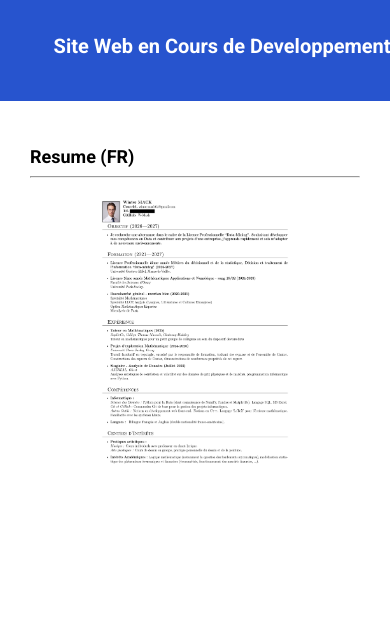
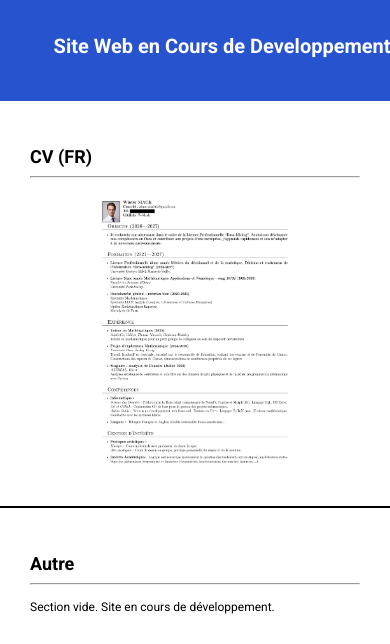
Before and after one commit to W-Mack/winter-mack-website, a plain HTML site: page src/fr/index.html in a window 390 px wide. Shown: the part 338-982 px from the top of the page. Before the commit the page ends 844 px from the top, so only its background shows below. Drawn offline with Linux system fonts and the light colour scheme.

Commit message:
updated files

```diff
--- a/src/fr/index.html
+++ b/src/fr/index.html
@@ -34,11 +34,15 @@
             </div>
         </div>
         <div id="resume">
-            <h2>Resume (FR)<hr></h2>
+            <h2>CV (FR)<hr></h2>
             <div id="resume-img-div">
                 <img src="CV_fr.jpg" width="60%">
             </div>
         </div>
+        <div id="other">
+            <h2>Autre<hr></h2>
+            Section vide. Site en cours de développement.
+        </div>
     </div>
 </body>
 </html>
--- a/src/fr/styles.css
+++ b/src/fr/styles.css
@@ -88,6 +88,11 @@ nav a {
     text-align: center;
 }
 
+#other {
+    border-top: 2px solid var(--textColor);
+    padding: 250px 250px;
+}
+
 @media only screen and (orientation: portrait) {
     body {
         font-size: 12px;
@@ -99,6 +104,10 @@ nav a {
 
     h1 .div-keyword {
         font-size: 32px;
+    }
+
+    #other {
+        padding: 30px 30px;
     }
 
 
@@ -140,6 +149,10 @@ nav a {
         font-size: 32px;
     }
 
+    #other {
+        padding: 30px 30px;
+    }
+
     #topbar {
         grid-template-columns: auto;
         grid-template-rows: auto auto auto;
--- a/src/styles.css
+++ b/src/styles.css
@@ -88,6 +88,11 @@ nav a {
     text-align: center;
 }
 
+#other {
+    border-top: 2px solid var(--textColor);
+    padding: 250px 250px;
+}
+
 @media only screen and (orientation: portrait) {
     body {
         font-size: 12px;
@@ -99,6 +104,10 @@ nav a {
 
     h1 .div-keyword {
         font-size: 32px;
+    }
+
+    #other {
+        padding: 30px 30px;
     }
 
 
@@ -140,6 +149,10 @@ nav a {
         font-size: 32px;
     }
 
+    #other {
+        padding: 30px 30px;
+    }
+
     #topbar {
         grid-template-columns: auto;
         grid-template-rows: auto auto auto;
```
Also changed, not shown: src/index.html (+4 -0 lines).
